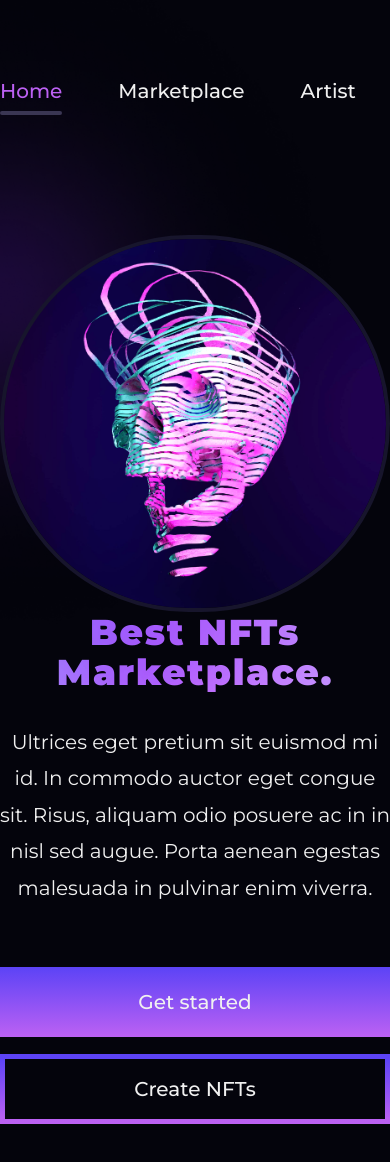
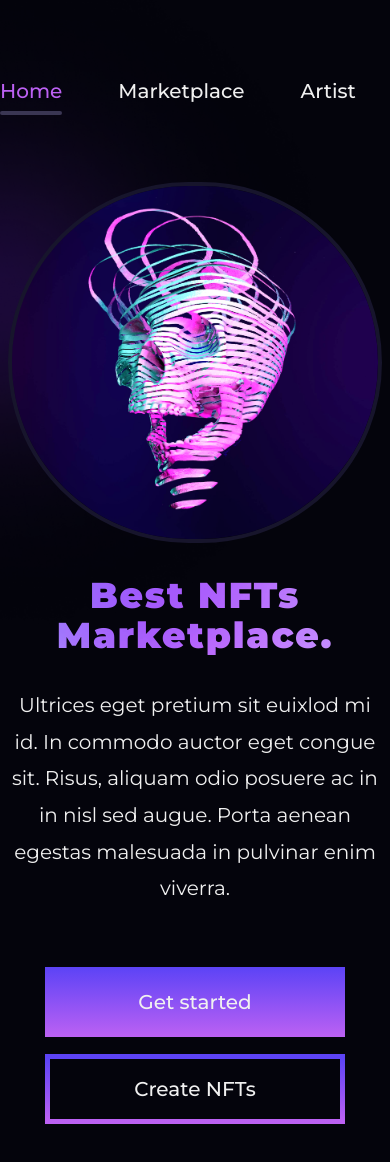
Before and after one commit to Riajul-56/NextGen, a React (Vite) app: page / in a window 390 px wide. Shown: the top 1162 px of the page. Built offline with nearby package versions, Linux system fonts and the light colour scheme.

Commit message:
Banner responsive completed

```diff
--- a/src/index.css
+++ b/src/index.css
@@ -16,6 +16,7 @@
   --color-primary_text: #bc61f3;
   --color-second_text: #f0f0f0;
   --color-text_title: #f2f2f2;
+  --breakpoint-MyXl:1920px;
 }
  .container{
   margin: auto;
--- a/src/sections/Banner.jsx
+++ b/src/sections/Banner.jsx
@@ -6,28 +6,31 @@ import bannerImg from "../assets/banner.png";
 
 const Banner = () => {
   return (
-    <section className="pt-[53px] relative z-50">
+    <section className="xl:py-[53px] relative z-50 px-2 MyXl:px-0">
       <Container>
-        <Flex className="items-center flex-col sm:flex-row">
-          <div className="max-w-[785px] order-1 sm:order-0">
-            <h1 className="font-black tracking-wider text-white text-4xl text-center sm:text-left sm:text-8xl banner_heading">
+        <Flex className="items-center flex-col lg:flex-row">
+          <div className="max-w-[785px] order-1 lg:order-0">
+            <h1 className="font-black tracking-wider text-white text-4xl md:text-7xl lg:text-5xl text-center lg:text-left xl:text-8xl banner_heading">
               Best NFTs Marketplace.
             </h1>
-            <p className="text-xl mt-8 mb-[60px] leading-[183%] max-w-[765px] text-center sm:text-left">
-              Ultrices eget pretium sit euismod mi id. In commodo auctor eget
+            <p className="text-xl mt-8 mb-[60px] leading-[183%] max-w-[765px] text-center lg:text-left">
+              Ultrices eget pretium sit euixlod mi id. In commodo auctor eget
               congue sit. Risus, aliquam odio posuere ac in in nisl sed augue.
               Porta aenean egestas malesuada in pulvinar enim viverra.
             </p>
-            <Flex className="gap-[17px] flex-col sm:flex-row">
-              <Button text={"Get started"} className="text-center" />
+            <Flex className="gap-[17px] flex-col lg:flex-row">
+              <Button
+                text={"Get started"}
+                className="text-center w-[80%] mx-auto lg:w-auto xl:mx-0"
+              />
               <Button
                 text={"Create NFTs"}
                 bgShow={false}
-                className="text-center"
+                className="text-center w-[80%] mx-auto lg:w-auto xl:mx-0"
               />
             </Flex>
           </div>
-          <Flex className="rounded-full max-w-[750px] max-h-[750px] overflow-hidden justify-center bg-[rgb(134,155,223,.08)] border-4 border-[#17152c] relative">
+          <Flex className="rounded-full max-w-[750px] max-h-[750px] overflow-hidden justify-center bg-[rgb(134,155,223,.08)] border-4 border-[#17152c] relative mb-8 xl:mb-0">
             <img src={bannerImg} />
             <div
               className="absolute w-full
```
